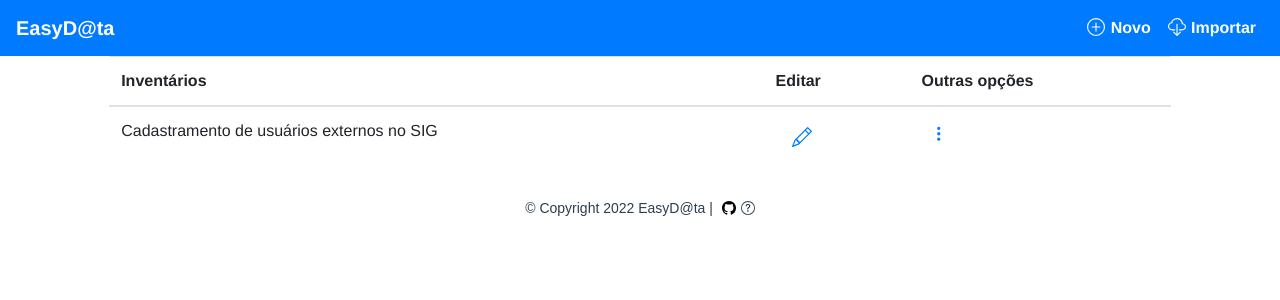
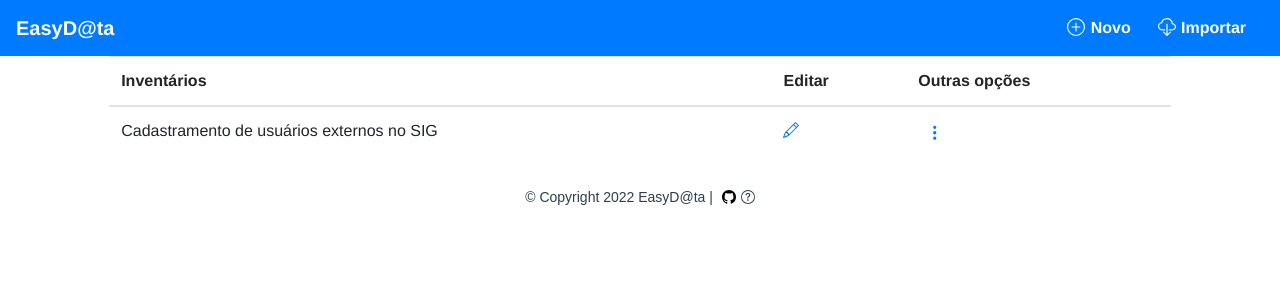
Before and after one commit to paulojunior-ufla/easydata, a Vue app: page / in a window 1280 px wide. Shown: the top 300 px of the page. Built offline with nearby package versions, Linux system fonts and the light colour scheme.

Commit message:
fix(table): align table buttons

```diff
--- a/src/components/TableInventarioDados.vue
+++ b/src/components/TableInventarioDados.vue
@@ -2,12 +2,12 @@
   <div>
     <b-table hover :items="items" :fields="fields">
       <template #cell(editar)>
-        <b-link to="/cadastrarInventario" class="nav-link">
+        <b-link to="/cadastrarInventario">
           <b-icon icon="pencil" variant="primary"/>
         </b-link>
       </template>
       <template #cell(opcoes)="data">
-        <b-dropdown variant="outline" no-caret title="Opções" size="sm">
+        <b-dropdown variant="outline" no-caret title="Opções" size="sm" class="dropdown-tabela">
           <template #button-content>
             <b-icon icon="three-dots-vertical" title="Opções" variant="primary"/>
           </template>
@@ -72,7 +72,7 @@ export default {
 </script>
 
 <!-- Add "scoped" attribute to limit CSS to this component only -->
-<style scoped>
+<style>
 h3 {
   margin: 40px 0 0;
 }
@@ -84,4 +84,13 @@ li {
   display: inline-block;
   margin: 0 10px;
 }
+.nav-link {
+  padding: 0;
+}
+.dropdown-tabela {
+  display: block;
+}
+.dropdown-tabela .btn {
+  border: 0;
+}
 </style>
```
